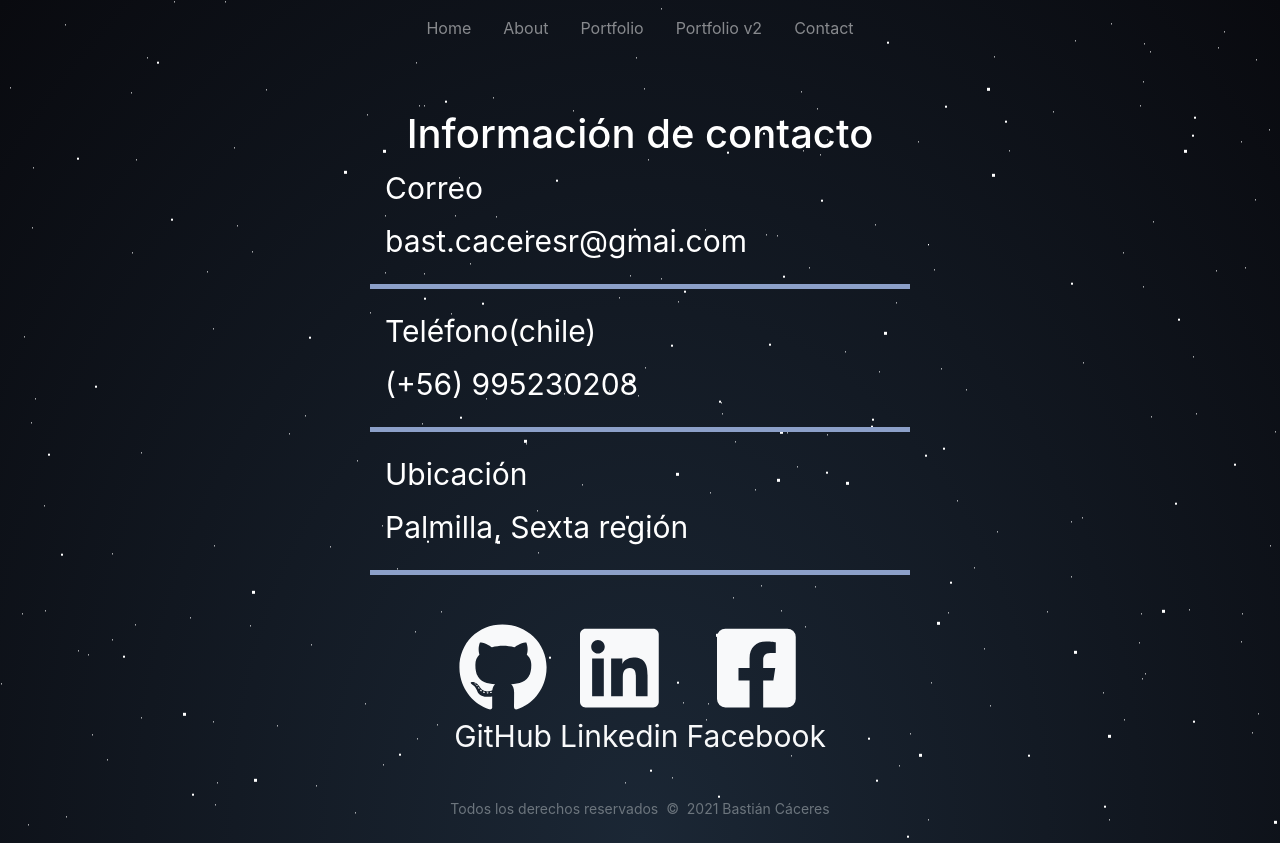
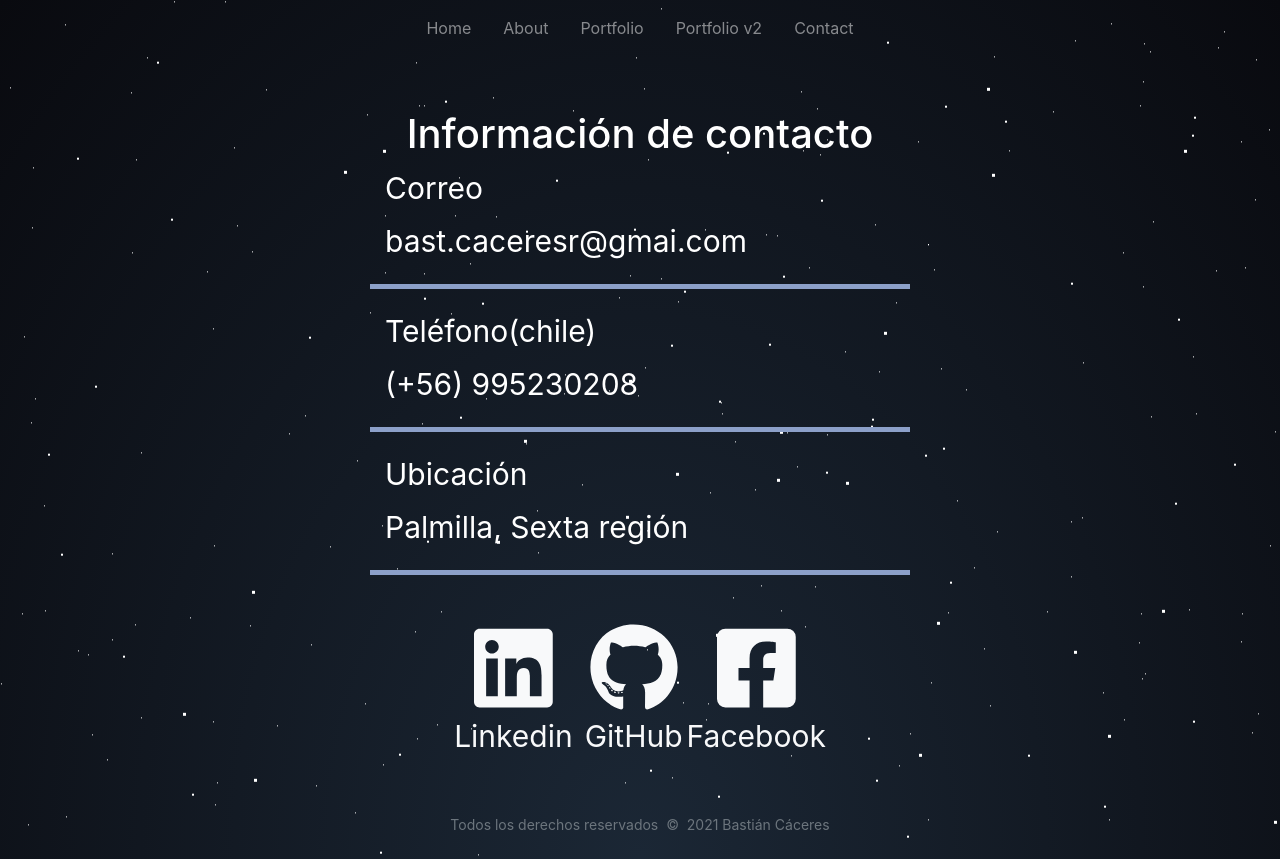
Before and after one commit to bastian-caceres/Portafolio, a Vue app: page /contact in a window 1280 px wide. Built offline with nearby package versions, Linux system fonts and the light colour scheme.

Commit message:
detralle footer pv2 y contatc

```diff
--- a/src/assets/css/EfectoCarrousel.css
+++ b/src/assets/css/EfectoCarrousel.css
@@ -13,7 +13,7 @@
   perspective: 2500;
   -webkit-perspective: 2500;
   width: 800px;
-  margin: 200px auto 0 auto;
+  margin: 100px auto 0 auto;
   perspective-origin: 50% 150px;
   -webkit-perspective-origin: 50% 150px;
   transition: perspective, 1s;
--- a/src/views/Contact.vue
+++ b/src/views/Contact.vue
@@ -27,13 +27,13 @@
           <hr class="separator separator--line" />
 
           <div class="form-group text-center mt-5">
-              <a class="list-inline-item text-light" href="https://github.com/bastian-caceres" target="_blank">
-                <font-awesome-icon class="fa-3x" :icon="['fab', 'github']"/>
-                <p>GitHub</p>
-              </a>
               <a class="list-inline-item text-light" href="https://www.linkedin.com/in/bastiancaceresr/" target="_blank">
                 <font-awesome-icon class="fa-3x" :icon="['fab', 'linkedin']"/>
                 <p>Linkedin</p>
+              </a>
+              <a class="list-inline-item text-light mx-1" href="https://github.com/bastian-caceres" target="_blank">
+                <font-awesome-icon class="fa-3x" :icon="['fab', 'github']"/>
+                <p>GitHub</p>
               </a>
               <a class="list-inline-item text-light" href="https://www.facebook.com/miguelbastian.caceresreyes" target="_blank">
                 <font-awesome-icon class="fa-3x" :icon="['fab', 'facebook-square']"/>
@@ -55,7 +55,7 @@ export default {
 
 <style>
 .contact{
-  height: 85vh;
+  height: 87vh;
   font-size: 30px;
 }
 </style>
--- a/src/views/PortfolioVdos.vue
+++ b/src/views/PortfolioVdos.vue
@@ -87,7 +87,7 @@
               <div class="ripple-cont"></div>
             </div>
             <div class="table">
-              <h4 class="card-caption">Proyecto pagina Barber Shop</h4>
+              <h4 class="card-caption">Proyecto Barber Shop</h4>
               <h6 class="category text-muted"> Desarrollado con:</h6>
               <h6>
                 <a><font-awesome-icon class="fa-2x mx-2" :icon="['fab', 'html5']"/></a>
@@ -110,7 +110,7 @@
               <div class="ripple-cont"></div>
             </div>
             <div class="table">
-              <h4 class="card-caption">Proyecto pagina Gigeo Art</h4>
+              <h4 class="card-caption">Proyecto Gigeo Art</h4>
               <h6 class="category text-muted"> Desarrollado con:</h6>
               <h6>
                 <a><font-awesome-icon class="fa-2x mx-2" :icon="['fab', 'html5']"/></a>
@@ -148,6 +148,7 @@
           </div>
         </div>
 
+        <!-- frikiStore -->
         <div class="image i7">
           <div class="card card-blog">
             <div class="card-image">
@@ -155,7 +156,7 @@
               <div class="ripple-cont"></div>
             </div>
             <div class="table">
-              <h4 class="card-caption">Nuevo Proyecto en construccion</h4>
+              <h4 class="card-caption">Protecto Friki Store</h4>
               <h6 class="category text-muted"> Desarrollado con:</h6>
               <h6>
                 <!-- <a><font-awesome-icon class="fa-2x mx-2" :icon="['fab', 'html5']"/></a>
@@ -170,6 +171,7 @@
           </div>
         </div>
 
+        <!-- JP fitness GYM -->
         <div class="image i8">
             <div class="card card-blog">
             <div class="card-image">
@@ -177,7 +179,7 @@
               <div class="ripple-cont"></div>
             </div>
             <div class="table">
-              <h4 class="card-caption">Nuevo Proyecto en construccion</h4>
+              <h4 class="card-caption">Proyecto JP fitness GYM</h4>
               <h6 class="category text-muted"> Desarrollado con:</h6>
               <h6>
                 <!-- <a><font-awesome-icon class="fa-2x mx-2" :icon="['fab', 'html5']"/></a>
```
